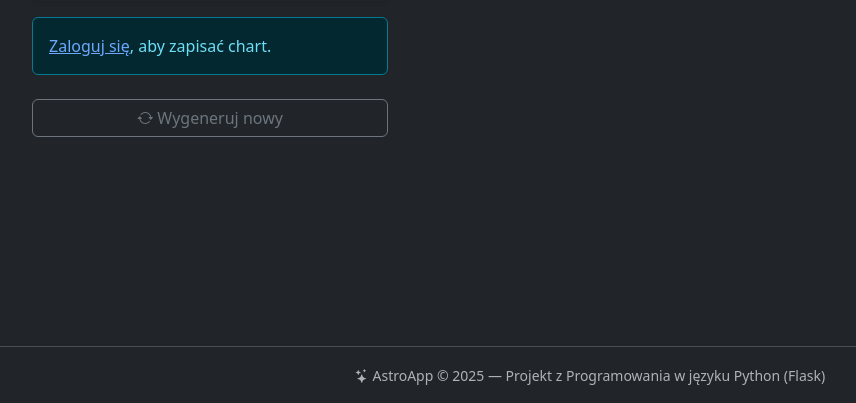
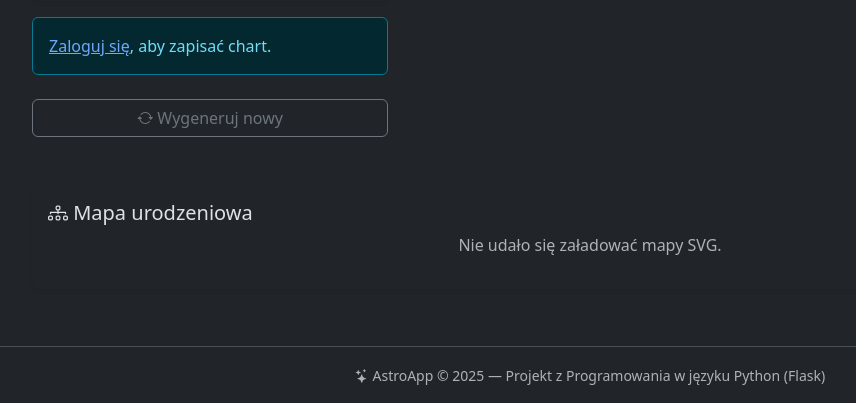
Before and after one commit to Wsakowska/python-faculty, a Flask app: template Project02/app/charts/templates/charts/result.html in a window 1280 px wide. Shown: the part 397-800 px from the top of the page, without its empty margins (50-906 px from the left). Run offline with Flask 3, Linux system fonts and the light colour scheme; the template is opened without the code that fills it, so the values that code supplies are empty.

Commit message:
svg: wizualizacja mapy urodzeniowej

```diff
--- a/Project02/app/charts/astro_service.py
+++ b/Project02/app/charts/astro_service.py
@@ -1,7 +1,7 @@
 """Serwis astrologiczny — wrapper na bibliotekę kerykeion."""
 
 import json
-from kerykeion import AstrologicalSubject
+from kerykeion import AstrologicalSubject, KerykeionChartSVG
 
 # Mapowanie skrótów kerykeion na polskie nazwy znaków
 SIGN_NAMES_PL = {
@@ -149,3 +149,62 @@ def json_to_chart_data(json_str):
     if not json_str:
         return None
     return json.loads(json_str)
+
+
+def generate_chart_svg(name, year, month, day, hour, minute, city, country="PL"):
+    """Generuje SVG mapy urodzeniowej.
+
+    Args:
+        Takie same jak generate_chart().
+
+    Returns:
+        String z kodem SVG lub None przy błędzie.
+    """
+    coords = get_city_coords(city)
+    if not coords:
+        return None
+
+    lat, lng = coords
+
+    try:
+        subject = AstrologicalSubject(
+            name, year, month, day, hour, minute,
+            city, country,
+            lng=lng, lat=lat,
+            tz_str="Europe/Warsaw",
+        )
+        chart_svg = KerykeionChartSVG(subject, chart_language="PL")
+        svg_string = chart_svg.makeTemplate()
+        return svg_string
+    except Exception:
+        return None
+
+
+def generate_synastry_svg(name1, y1, m1, d1, h1, min1, city1,
+                          name2, y2, m2, d2, h2, min2, city2):
+    """Generuje SVG synastrii (porównanie dwóch map).
+
+    Returns:
+        String z kodem SVG lub None przy błędzie.
+    """
+    coords1 = get_city_coords(city1)
+    coords2 = get_city_coords(city2)
+    if not coords1 or not coords2:
+        return None
+
+    try:
+        s1 = AstrologicalSubject(
+            name1, y1, m1, d1, h1, min1, city1, "PL",
+            lng=coords1[1], lat=coords1[0], tz_str="Europe/Warsaw",
+        )
+        s2 = AstrologicalSubject(
+            name2, y2, m2, d2, h2, min2, city2, "PL",
+            lng=coords2[1], lat=coords2[0], tz_str="Europe/Warsaw",
+        )
+        chart_svg = KerykeionChartSVG(
+            s1, chart_type="Synastry", second_obj=s2, chart_language="PL"
+        )
+        svg_string = chart_svg.makeTemplate()
+        return svg_string
+    except Exception:
+        return None
--- a/Project02/app/charts/routes.py
+++ b/Project02/app/charts/routes.py
@@ -1,9 +1,11 @@
 from datetime import date, time
-from flask import render_template, redirect, url_for, flash, session
+from flask import render_template, redirect, url_for, flash, session, Response
 from flask_login import current_user, login_required
 from app.charts import bp
 from app.charts.forms import BirthDataForm
-from app.charts.astro_service import generate_chart, chart_data_to_json
+from app.charts.astro_service import (
+    generate_chart, generate_chart_svg, chart_data_to_json,
+)
 from app.extensions import db
 from app.models import BirthChart
 
@@ -31,7 +33,7 @@ def generate():
             )
             return render_template("charts/generate.html", form=form)
 
-        # Zapisz dane w sesji, żeby wyświetlić wynik
+        # Zapisz dane w sesji (tylko lekkie dane, bez SVG)
         session["chart_data"] = chart_data
         session["birth_info"] = {
             "name": form.name.data,
@@ -65,6 +67,29 @@ def result():
     )
 
 
+@bp.route("/svg")
+def chart_svg():
+    """Generuje SVG mapy urodzeniowej na żądanie (ładowane przez <img> lub <object>)."""
+    birth_info = session.get("birth_info")
+    if not birth_info:
+        return Response("Brak danych", status=404)
+
+    svg = generate_chart_svg(
+        name=birth_info["name"],
+        year=birth_info["year"],
+        month=birth_info["month"],
+        day=birth_info["day"],
+        hour=birth_info["hour"],
+        minute=birth_info["minute"],
+        city=birth_info["city"],
+    )
+
+    if svg is None:
+        return Response("Błąd generowania SVG", status=500)
+
+    return Response(svg, mimetype="image/svg+xml")
+
+
 @bp.route("/save", methods=["POST"])
 @login_required
 def save():
--- a/Project02/app/charts/templates/charts/result.html
+++ b/Project02/app/charts/templates/charts/result.html
@@ -100,4 +100,23 @@
         </div>
     </div>
 </div>
+
+<!-- Wizualizacja SVG -->
+<div class="row mt-4">
+    <div class="col-12">
+        <div class="card border-0 shadow-sm">
+            <div class="card-body">
+                <h5 class="card-title"><i class="bi bi-diagram-3"></i> Mapa urodzeniowa</h5>
+                <div class="chart-svg-container text-center">
+                    <object data="{{ url_for('charts.chart_svg') }}"
+                            type="image/svg+xml"
+                            width="100%"
+                            style="max-width: 800px;">
+                        <p class="text-muted">Nie udało się załadować mapy SVG.</p>
+                    </object>
+                </div>
+            </div>
+        </div>
+    </div>
+</div>
 {% endblock %}
--- a/Project02/app/static/css/style.css
+++ b/Project02/app/static/css/style.css
@@ -17,3 +17,12 @@ main {
 .card:hover {
     transform: translateY(-4px);
 }
+
+/* SVG chart container */
+.chart-svg-container svg {
+    max-width: 100%;
+    height: auto;
+    background-color: #fff;
+    border-radius: 8px;
+    padding: 10px;
+}
```
